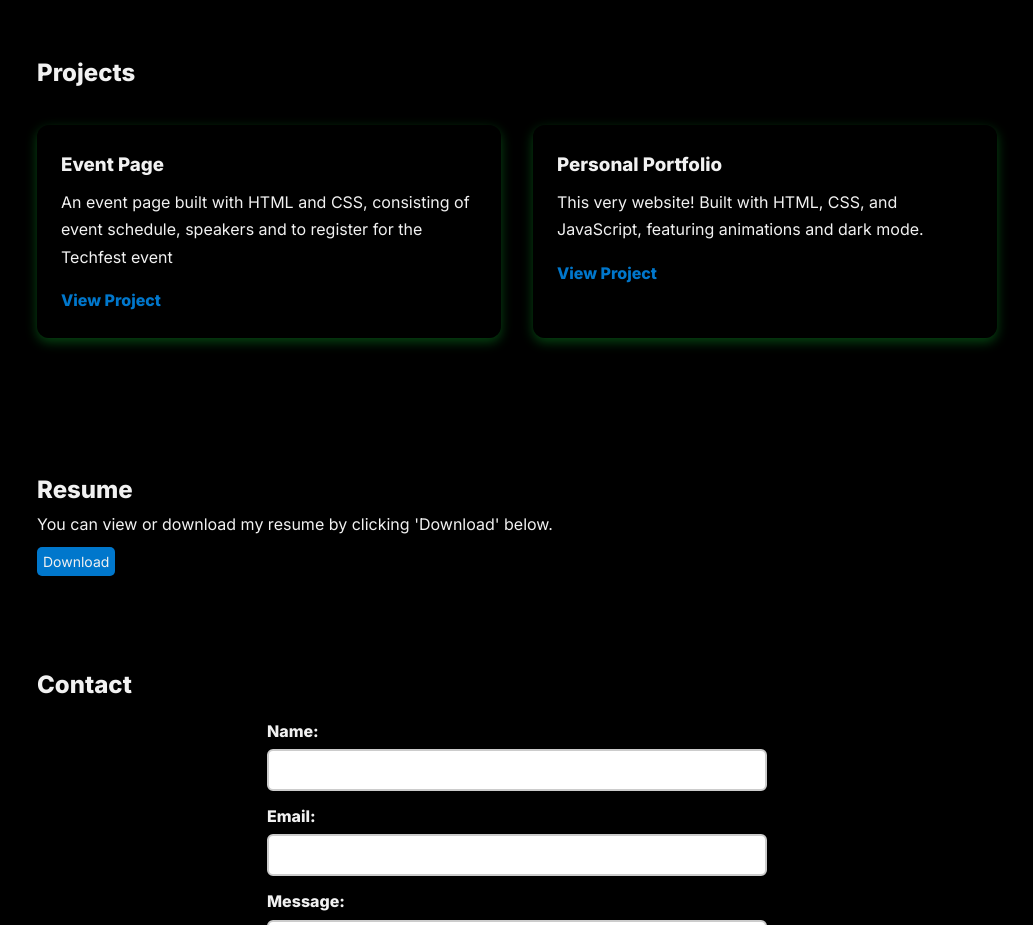
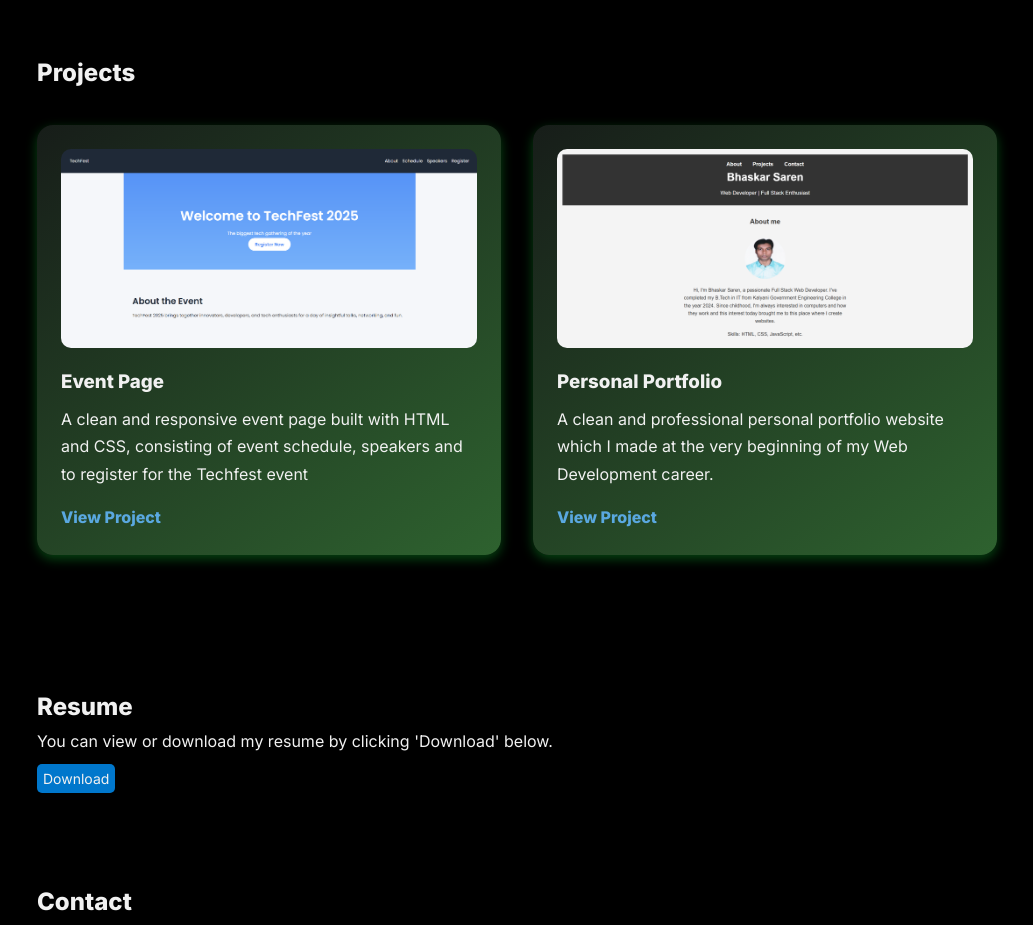
Before and after one commit to bhaskar-S04/personalWebsite, a plain HTML site: page index.html in a window 1280 px wide. Shown: the part 815-1740 px from the top of the page, without its empty margins (123-1156 px from the left). Drawn offline with Linux system fonts and the light colour scheme.

Commit message:
Updated project card styling and added Event Page as well as Personal Portfolio link

```diff
--- a/index.html
+++ b/index.html
@@ -52,15 +52,17 @@
         <h2>Projects</h2>
         <div class="projects-container">
             <div class="project-card">
+                <img src="images/event page thumbnail.png" alt="Event Page" style="width: 100%; border-radius: 10px; margin-bottom: 10px;" />
                 <h3>Event Page</h3>
-                <p>An event page built with HTML and CSS, consisting of event schedule, speakers and to register for the Techfest event</p>
-                <a href="#" target="_blank">View Project</a>
+                <p>A clean and responsive event page built with HTML and CSS, consisting of event schedule, speakers and to register for the Techfest event</p>
+                <a href="https://bhaskar-s04.github.io/event-page/" target="_blank">View Project</a>
             </div>
 
             <div class="project-card">
+                <img src="images/portfolio thumbnail.png" alt="Personal Portfolio" style="width: 100%; border-radius: 10px; margin-bottom: 10px;">
                 <h3>Personal Portfolio</h3>
-                <p>This very website! Built with HTML, CSS, and JavaScript, featuring animations and dark mode.</p>
-                <a href="#" target="_blank">View Project</a>
+                <p>A clean and professional personal portfolio website which I made at the very beginning of my Web Development career.</p>
+                <a href="https://bhaskar-s04.github.io/portfolio-website/" target="_blank">View Project</a>
             </div>
         </div>
     </section>
--- a/style.css
+++ b/style.css
@@ -187,9 +187,10 @@ section {
 
 .project-card {
   color: #f1f1f1;
-  background-color: rgba(0, 0, 0, 0.5);
+  background: linear-gradient(145deg, #171d19, #2e622f);
+  /* background-color: rgba(0, 0, 0, 0.5); */
   padding: 1.5rem;
-  border-radius: 12px;
+  border-radius: 16px;
   box-shadow: 0 4px 12px rgba(20, 233, 59, 0.3);
   transition: transform 0.4s ease;
 }
@@ -204,7 +205,7 @@ section {
 .project-card a {
   display: inline-block;
   margin-top: 1rem;
-  color: #0077cc;
+  color: #5aa8e0;
   text-decoration: none;
   font-weight: bold;
 }
```
Also changed, not shown: images/event page thumbnail.png (added), images/portfolio thumbnail.png (added).
